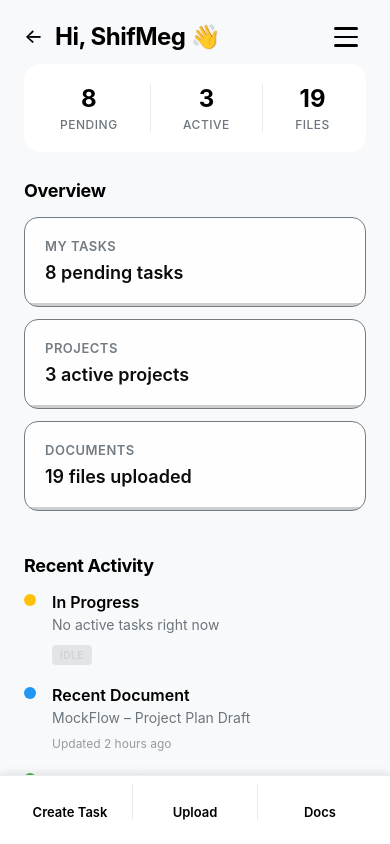
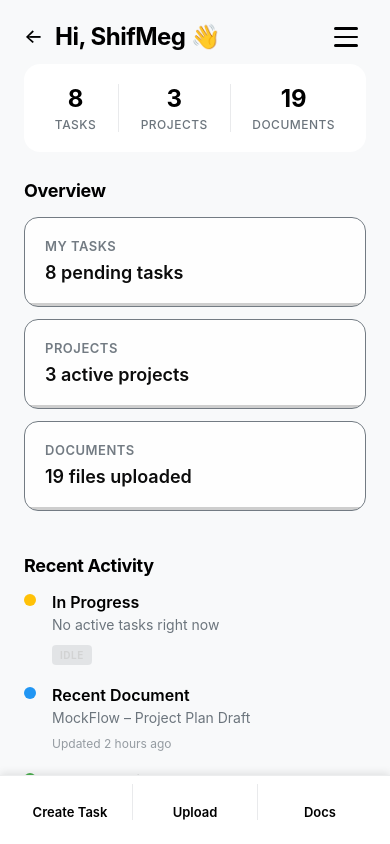
Before and after one commit to Shifali8542/ZanFlow-Mobile-App, a React Native app: screen /Home in a window 390 px wide. Built offline with nearby package versions, Linux system fonts and the light colour scheme; some icons are missing.

Commit message:
Ui enhance

```diff
--- a/src/api/projectsApi.ts
+++ b/src/api/projectsApi.ts
@@ -3,6 +3,8 @@ import api from './client';
 export interface ProjectMinimal {
   id: number;
   name: string;
+  task_type: string;
+  is_active: boolean;
 }
 
 export interface PaginatedProjectsResponse {
--- a/src/screens/Documents.tsx
+++ b/src/screens/Documents.tsx
@@ -131,19 +131,20 @@ const DocumentsPage = ({ navigation }: any) => {
               <View style={styles.docRow}>
                 <View style={[styles.iconContainer, { backgroundColor: Colors.background }]}>
                   <FileText size={20} color={getTypeColor(doc.file_type)} />
+                  <Text style={[styles.metaText, { color: getTypeColor(doc.file_type) }]}>
+                    {doc.file_type}
+                  </Text>
                 </View>
 
                 <View style={styles.docInfo}>
-                  <Text style={styles.metaText}>Project {doc.project} • </Text>
-                  <Text style={[styles.metaText, { color: getTypeColor(doc.file_type) }]}>
-                    {doc.file_type} •
-                  </Text>
+                  <Text style={styles.metaTextH}>Project: {doc.project} </Text>
+                  <Text style={styles.docName}> {doc.name} </Text>
 
-                  <View style={styles.metaRow}>
+                  {/* <View style={styles.metaRow}>
                     <Text style={styles.metaText}>
                       {new Date(doc.updated_at).toDateString()}
                     </Text>
-                  </View>
+                  </View> */}
 
                   <View style={styles.statusRow}>
                     <View style={[styles.statusBadge, { backgroundColor: `${getStatusColor(doc.status)}15` }]}>
--- a/src/screens/HomeScreens.tsx
+++ b/src/screens/HomeScreens.tsx
@@ -20,20 +20,23 @@ const HomeScreen = ({ navigation }: any) => {
       <ScrollView style={styles.container} showsVerticalScrollIndicator={false}>
         {/* Quick Stats Bar */}
         <View style={styles.statsBar}>
-          <View style={styles.statItem}>
+          <TouchableOpacity style={styles.statItem}
+          onPress={() => navigation.navigate('PendingTasks')}>
             <Text style={styles.statValue}>8</Text>
-            <Text style={styles.statLabel}>Pending</Text>
-          </View>
+            <Text style={styles.statLabel}>Tasks</Text>
+          </TouchableOpacity>
           <View style={styles.statDivider} />
-          <View style={styles.statItem}>
+          <TouchableOpacity style={styles.statItem}
+          onPress={() => navigation.navigate('Projects')}>
             <Text style={styles.statValue}>3</Text>
-            <Text style={styles.statLabel}>Active</Text>
-          </View>
+            <Text style={styles.statLabel}>Projects</Text>
+          </TouchableOpacity>
           <View style={styles.statDivider} />
-          <View style={styles.statItem}>
+          <TouchableOpacity style={styles.statItem}
+          onPress={() => navigation.navigate('Documents')}>
             <Text style={styles.statValue}>19</Text>
-            <Text style={styles.statLabel}>Files</Text>
-          </View>
+            <Text style={styles.statLabel}>Documents</Text>
+          </TouchableOpacity>
         </View>
 
         {/* Dashboard Cards */}
--- a/src/screens/Projects.tsx
+++ b/src/screens/Projects.tsx
@@ -80,18 +80,22 @@ const ProjectsPage = ({ navigation }: any) => {
                                         <Text style={[styles.projectName, { color: Colors.textPrimary }]}>
                                             {project.name}
                                         </Text>
-                                        {/* Note: ProjectMinimal currently only has id/name.
-                                            You may need to update the interface for tags/desc */}
+                                        <Text style={[styles.projectName, { color: Colors.textSecondary }]}>
+                                            {project.task_type}
+                                        </Text>
                                     </View>
                                 </View>
 
                                 <View style={styles.footer}>
                                     <View style={styles.statsRow}>
                                         <View style={styles.statItem}>
-                                            <Users size={16} color={Colors.textSecondary} />
-                                            <Text style={[styles.statText, { color: Colors.textSecondary }]}>
+                                            {/* <Users size={16} color={Colors.textSecondary} /> */}
+                                            {/* <Text style={[styles.statText, { color: Colors.textSecondary }]}>
                                                 ID: {project.id}
                                             </Text>
+                                            <Text style={[styles.statText, { color: Colors.textSecondary }]}>
+                                                {project.is_active ? 'Active' : 'Inactive'}
+                                            </Text> */}
                                         </View>
                                     </View>
                                 </View>
--- a/src/styles/Documents.styles.ts
+++ b/src/styles/Documents.styles.ts
@@ -164,14 +164,20 @@ export const styles = StyleSheet.create({
 
   docName: {
     fontSize: 14,
-    fontWeight: '600',
+    fontWeight: '500',
     marginBottom: 6,
-    lineHeight: 20,
+    marginTop: 4,
+    // lineHeight: 20,
   },
 
   metaRow: {
     flexDirection: 'row',
     marginBottom: 8,
+  },
+
+  metaTextH: {
+    fontSize: 20,
+    fontWeight: '600',
   },
 
   metaText: {
```
